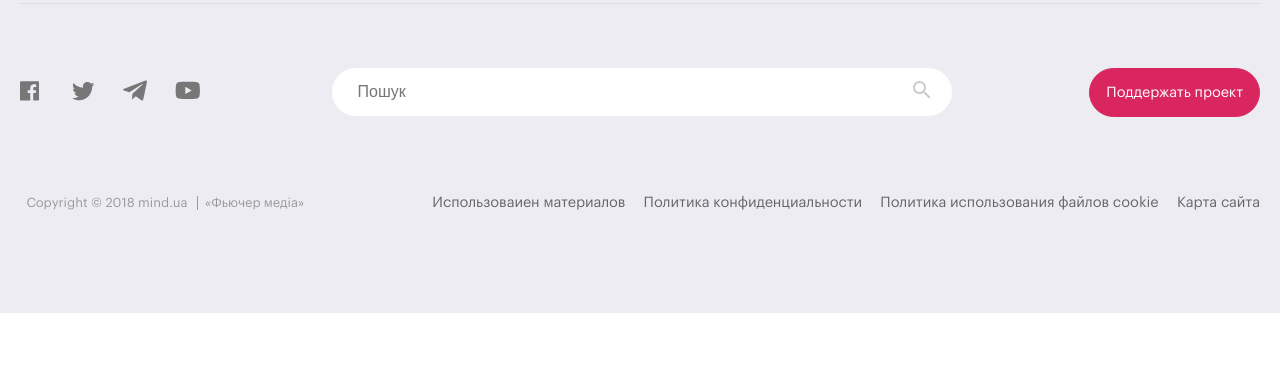
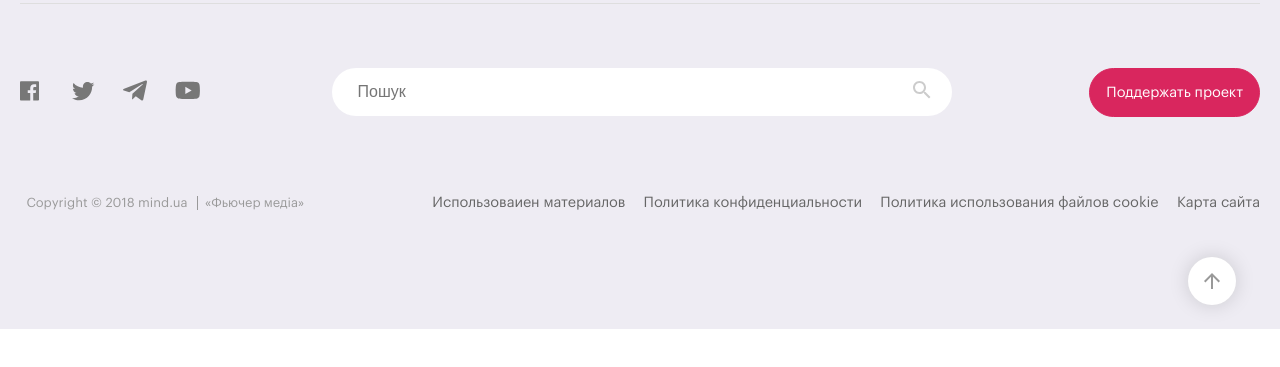
Before and after one commit to OleksandrPavlyshch/mind_ua, a plain HTML site: page footer.html in a window 1280 px wide. Shown: the part 69-436 px from the top of the page. Drawn offline with Linux system fonts and the light colour scheme; files that its build step writes are made by us from their sources.

Commit message:
Update 2019-04-20T00:17:52.019Z

```diff
--- a/css/screen.css
+++ b/css/screen.css
@@ -114,9 +114,31 @@
   transform: rotate(45deg);
 }
 
+.footer_new-arrow_up {
+  position: absolute;
+  bottom: 1.5em;
+  right: 1.5em;
+  width: 3em;
+  height: 3em;
+  background-color: #ffffff;
+  border-radius: 50%;
+  -webkit-box-sizing: border-box;
+  box-sizing: border-box;
+  -webkit-box-shadow: 0 0 20px 0 rgba(0, 0, 0, 0.15);
+  box-shadow: 0 0 20px 0 rgba(0, 0, 0, 0.15);
+  padding: .7em;
+  color: #999999;
+  cursor: pointer;
+}
+
+.footer_new-arrow_up:hover {
+  -webkit-box-shadow: 0 0 20px 0 rgba(0, 0, 0, 0.2);
+  box-shadow: 0 0 20px 0 rgba(0, 0, 0, 0.2);
+}
+
 .footer_new-bot {
   text-align: center;
-  padding: 1.5em 0 6em;
+  padding: 1.5em 0 7em;
   display: -webkit-box;
   display: -ms-flexbox;
   display: flex;
@@ -127,6 +149,7 @@
   -webkit-box-align: center;
   -ms-flex-align: center;
   align-items: center;
+  position: relative;
 }
 
 .footer_new-bot-menu {
@@ -135,7 +158,6 @@
   flex: 1;
   line-height: 2em;
   font-size: .9em;
-  padding-left: 1em;
   -webkit-box-ordinal-group: 0;
   -ms-flex-order: -1;
   order: -1;
@@ -259,7 +281,7 @@
   border: none;
   outline: none;
   font-size: 1em;
-  color: rgba(153, 153, 153, 0.6);
+  color: #777777;
   margin-right: .5em;
   -webkit-box-flex: 1;
   -ms-flex: 1;
@@ -1647,6 +1669,7 @@
     flex-direction: row;
   }
   .footer_new-bot-menu {
+    padding-left: 1em;
     -webkit-box-ordinal-group: 2;
     -ms-flex-order: 1;
     order: 1;
--- a/footer.html
+++ b/footer.html
@@ -107,6 +107,11 @@
               <a class="footer_new-bot-menu-link" href="#"> Карта сайта </a>
             </li>
           </ul>
+          <div class="footer_new-arrow_up">
+            <svg xmlns="http://www.w3.org/2000/svg" width="24" height="24" viewBox="0 0 24 24">
+              <path fill="currentColor" d="M4 12l1.41 1.41L11 7.83V20h2V7.83l5.58 5.59L20 12l-8-8-8 8z" />
+            </svg>
+          </div>
         </div>
       </div>
     </div>
--- a/js/app.js
+++ b/js/app.js
@@ -1,4 +1,8 @@
-
+$(function(){
+	$('.footer_new-arrow_up').click(function() {
+		$('html, body').animate({ scrollTop: 0 });
+	});
+})
 
 var initHeader = function() {
 	$header = $('#header');
```
Also changed, not shown: img/arrow_up.svg (added), 1 other file.
